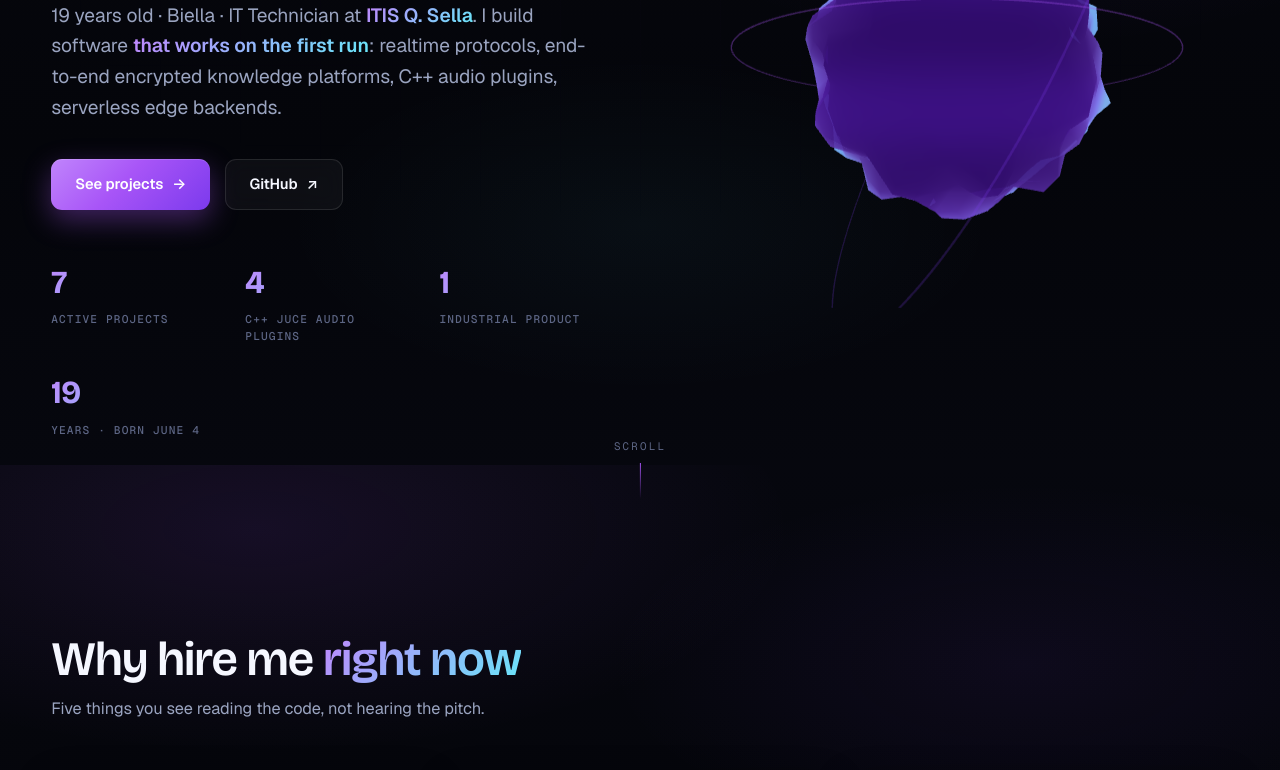
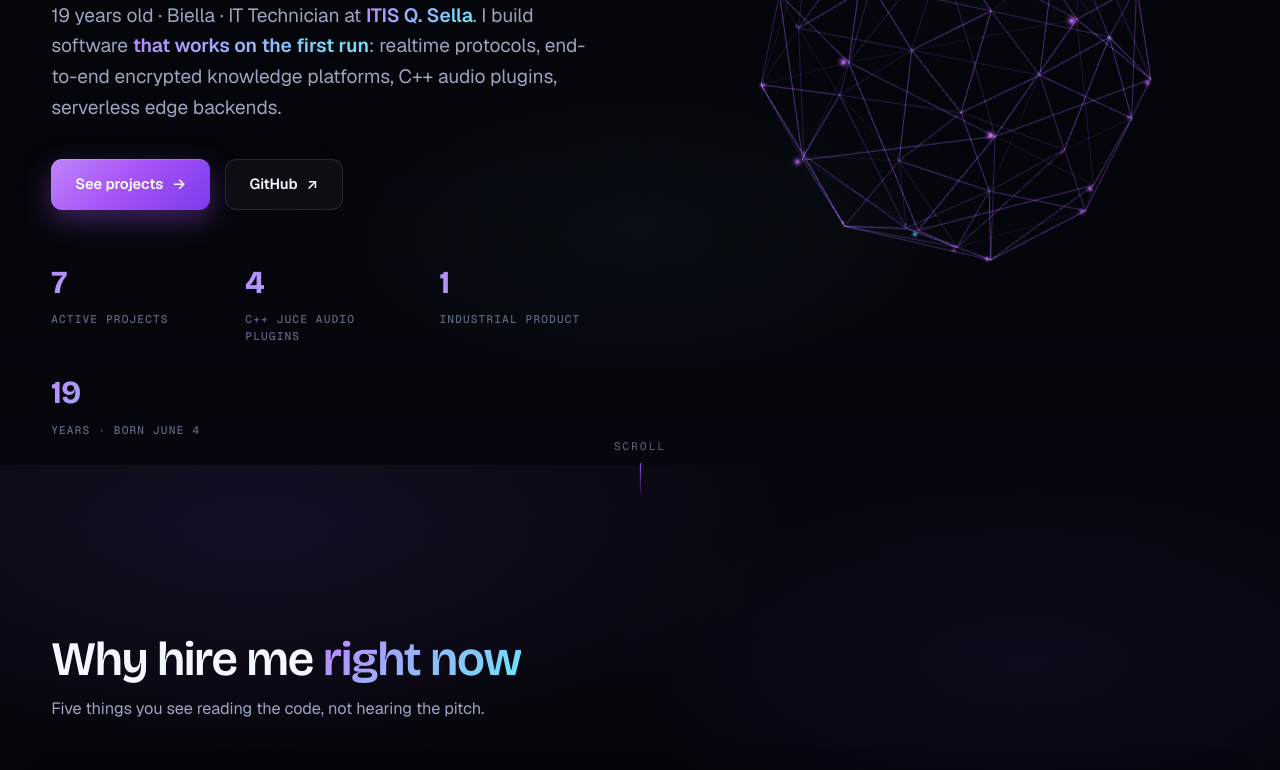
Before and after one commit to 999purple999/portfolio, a plain HTML site: page index.html in a window 1280 px wide. Shown: the part 335-1105 px from the top of the page. Drawn offline with nearby package versions, Linux system fonts and the light colour scheme; animation ran at ten frames a second.

Commit message:
symbolic mesh network hero + AI orchestration skill (Why 06 + stack col) + i18n EN/IT/ZH

```diff
--- a/hero.js
+++ b/hero.js
@@ -1,84 +1,78 @@
-// Hero scene: ORB 3D centrale, mesh isosfera con displacement shader noise.
-// Niente più 40k particle additive che saturavano a blob bianco.
-// Stile: oggetto unico, contenuto, espressivo. Apple-product-page energy.
+// Hero: NETWORK MESH 3D simbolico — nodi connessi, edges pulsanti.
+// Simboleggia: mesh P2P (HALCYON), collab CRDT (K-Perception), edge SaaS (K-Quest),
+// modular DSP routing (KLab). Visivamente: "connessioni che lavorano".
 
 import * as THREE from 'https://unpkg.com/three@0.160.0/build/three.module.js';
 
-let renderer, scene, camera, orb, ring1, ring2, raf;
+let renderer, scene, camera, group, nodesMesh, linesMesh, raf;
 const IS_TOUCH = ('ontouchstart' in window) || (navigator.maxTouchPoints > 0);
+const N_NODES = IS_TOUCH ? 22 : 38;
+const RADIUS = 1.6;
+const LINK_DIST = 1.55; // soglia distanza per disegnare edge
 
-const vert = /* glsl */ `
+const nodeVert = /* glsl */ `
   uniform float uTime;
-  varying vec3 vNormal;
-  varying vec3 vPos;
-
-  // 3D simplex noise (Ashima)
-  vec3 mod289(vec3 x){return x-floor(x*(1.0/289.0))*289.0;}
-  vec4 mod289(vec4 x){return x-floor(x*(1.0/289.0))*289.0;}
-  vec4 permute(vec4 x){return mod289(((x*34.0)+1.0)*x);}
-  vec4 taylorInvSqrt(vec4 r){return 1.79284291400159-0.85373472095314*r;}
-  float snoise(vec3 v){
-    const vec2 C=vec2(1.0/6.0,1.0/3.0); const vec4 D=vec4(0.0,0.5,1.0,2.0);
-    vec3 i=floor(v+dot(v,C.yyy)); vec3 x0=v-i+dot(i,C.xxx);
-    vec3 g=step(x0.yzx,x0.xyz); vec3 l=1.0-g; vec3 i1=min(g.xyz,l.zxy); vec3 i2=max(g.xyz,l.zxy);
-    vec3 x1=x0-i1+C.xxx; vec3 x2=x0-i2+C.yyy; vec3 x3=x0-D.yyy;
-    i=mod289(i);
-    vec4 p=permute(permute(permute(i.z+vec4(0.0,i1.z,i2.z,1.0))+i.y+vec4(0.0,i1.y,i2.y,1.0))+i.x+vec4(0.0,i1.x,i2.x,1.0));
-    float n_=0.142857142857; vec3 ns=n_*D.wyz-D.xzx;
-    vec4 j=p-49.0*floor(p*ns.z*ns.z); vec4 x_=floor(j*ns.z); vec4 y_=floor(j-7.0*x_);
-    vec4 x=x_*ns.x+ns.yyyy; vec4 y=y_*ns.x+ns.yyyy; vec4 h=1.0-abs(x)-abs(y);
-    vec4 b0=vec4(x.xy,y.xy); vec4 b1=vec4(x.zw,y.zw);
-    vec4 s0=floor(b0)*2.0+1.0; vec4 s1=floor(b1)*2.0+1.0; vec4 sh=-step(h,vec4(0.0));
-    vec4 a0=b0.xzyw+s0.xzyw*sh.xxyy; vec4 a1=b1.xzyw+s1.xzyw*sh.zzww;
-    vec3 p0=vec3(a0.xy,h.x); vec3 p1=vec3(a0.zw,h.y); vec3 p2=vec3(a1.xy,h.z); vec3 p3=vec3(a1.zw,h.w);
-    vec4 norm=taylorInvSqrt(vec4(dot(p0,p0),dot(p1,p1),dot(p2,p2),dot(p3,p3)));
-    p0*=norm.x; p1*=norm.y; p2*=norm.z; p3*=norm.w;
-    vec4 m=max(0.6-vec4(dot(x0,x0),dot(x1,x1),dot(x2,x2),dot(x3,x3)),0.0); m=m*m;
-    return 42.0*dot(m*m,vec4(dot(p0,x0),dot(p1,x1),dot(p2,x2),dot(p3,x3)));
-  }
-
+  attribute float aSeed;
+  varying float vSeed;
+  varying float vGlow;
   void main(){
     vec3 pos = position;
-    float n = snoise(pos * 1.6 + vec3(uTime * 0.25));
-    float n2 = snoise(pos * 3.2 + vec3(uTime * 0.15));
-    pos += normal * (n * 0.18 + n2 * 0.06);
-    vNormal = normalize(normalMatrix * normal);
-    vPos = pos;
-    gl_Position = projectionMatrix * modelViewMatrix * vec4(pos, 1.0);
+    // micro float per dare vita
+    pos.x += sin(uTime * 0.4 + aSeed * 6.28) * 0.025;
+    pos.y += cos(uTime * 0.3 + aSeed * 6.28) * 0.025;
+    pos.z += sin(uTime * 0.5 + aSeed * 3.14) * 0.025;
+    vec4 mv = modelViewMatrix * vec4(pos, 1.0);
+    gl_Position = projectionMatrix * mv;
+    float dist = length(mv.xyz);
+    gl_PointSize = (52.0 / dist) * (1.0 + 0.4 * sin(uTime * 1.6 + aSeed * 9.0));
+    vSeed = aSeed;
+    vGlow = smoothstep(8.0, 2.0, dist);
+  }
+`;
+const nodeFrag = /* glsl */ `
+  precision highp float;
+  uniform float uTime;
+  varying float vSeed;
+  varying float vGlow;
+  void main(){
+    vec2 uv = gl_PointCoord - 0.5;
+    float d = length(uv);
+    if (d > 0.5) discard;
+    float core = pow(1.0 - d * 2.0, 1.8);
+    float halo = pow(1.0 - d * 2.0, 0.6) * 0.22;
+    // colore: purple di base con cyan occasionale (1 nodo su 6)
+    bool accent = fract(vSeed * 7.0) > 0.83;
+    vec3 col = accent ? vec3(0.40, 0.85, 1.0) : vec3(0.78, 0.42, 1.0);
+    vec3 final = col * (core + halo);
+    gl_FragColor = vec4(final, (core + halo) * vGlow);
   }
 `;
 
-const frag = /* glsl */ `
+const lineVert = /* glsl */ `
+  uniform float uTime;
+  attribute float aPair;
+  varying float vAlpha;
+  void main(){
+    vec4 mv = modelViewMatrix * vec4(position, 1.0);
+    gl_Position = projectionMatrix * mv;
+    // pulse animato per edge (data-flow visivo)
+    float pulse = 0.5 + 0.5 * sin(uTime * 1.2 + aPair * 6.28);
+    vAlpha = 0.10 + pulse * 0.35;
+  }
+`;
+const lineFrag = /* glsl */ `
   precision highp float;
-  uniform float uTime;
-  varying vec3 vNormal;
-  varying vec3 vPos;
-
+  varying float vAlpha;
   void main(){
-    // Fresnel rim: luce sul bordo, scuro al centro -> effetto "core energetico"
-    float fres = pow(1.0 - max(dot(vNormal, vec3(0.0, 0.0, 1.0)), 0.0), 2.6);
-    // Gradient interno: purple deep -> cyan rim
-    vec3 inner = vec3(0.20, 0.05, 0.45);  // purple deep
-    vec3 rim   = vec3(0.66, 0.40, 1.0);   // light purple
-    vec3 accent= vec3(0.40, 0.85, 1.0);   // cyan accent sul bordo
-    vec3 col = mix(inner, rim, fres);
-    col = mix(col, accent, fres * fres * 0.7);
-    // brillantino animato
-    float spark = 0.5 + 0.5 * sin(uTime * 1.4 + vPos.y * 6.0);
-    col += vec3(0.05, 0.02, 0.10) * spark;
-    gl_FragColor = vec4(col, 0.92);
+    gl_FragColor = vec4(0.65, 0.40, 1.0, vAlpha);
   }
 `;
 
 export function initHero(canvasEl) {
   if (!canvasEl) return;
   const dpr = Math.min(window.devicePixelRatio || 1, 2);
-  renderer = new THREE.WebGLRenderer({
-    canvas: canvasEl, alpha: true, antialias: true, powerPreference: 'high-performance',
-  });
+  renderer = new THREE.WebGLRenderer({ canvas: canvasEl, alpha: true, antialias: true, powerPreference: 'high-performance' });
   renderer.setPixelRatio(dpr);
-
-  // Canvas relativo al wrapper hero, NON fullscreen
   const sz = canvasEl.getBoundingClientRect();
   renderer.setSize(sz.width, sz.height, false);
   renderer.setClearColor(0x000000, 0);
@@ -87,28 +81,64 @@ export function initHero(canvasEl) {
   camera = new THREE.PerspectiveCamera(45, sz.width / sz.height, 0.1, 100);
   camera.position.set(0, 0, 5);
 
-  const geo = new THREE.IcosahedronGeometry(1.2, IS_TOUCH ? 5 : 7);
-  const mat = new THREE.ShaderMaterial({
-    vertexShader: vert, fragmentShader: frag,
+  group = new THREE.Group();
+  scene.add(group);
+
+  // === NODI: posizionati su superficie sferica (fibonacci sphere per uniformità) ===
+  const positions = new Float32Array(N_NODES * 3);
+  const seeds = new Float32Array(N_NODES);
+  const nodes = []; // copia js per calcolo edges
+  const golden = Math.PI * (3 - Math.sqrt(5));
+  for (let i = 0; i < N_NODES; i++) {
+    const y = 1 - (i / (N_NODES - 1)) * 2;
+    const r = Math.sqrt(1 - y * y);
+    const theta = golden * i;
+    const x = Math.cos(theta) * r;
+    const z = Math.sin(theta) * r;
+    const px = x * RADIUS, py = y * RADIUS, pz = z * RADIUS;
+    positions[i * 3] = px; positions[i * 3 + 1] = py; positions[i * 3 + 2] = pz;
+    seeds[i] = Math.random();
+    nodes.push([px, py, pz]);
+  }
+  const nodeGeo = new THREE.BufferGeometry();
+  nodeGeo.setAttribute('position', new THREE.BufferAttribute(positions, 3));
+  nodeGeo.setAttribute('aSeed', new THREE.BufferAttribute(seeds, 1));
+  const nodeMat = new THREE.ShaderMaterial({
+    vertexShader: nodeVert, fragmentShader: nodeFrag,
     uniforms: { uTime: { value: 0 } },
-    transparent: true,
+    transparent: true, depthWrite: false, blending: THREE.AdditiveBlending,
   });
-  orb = new THREE.Mesh(geo, mat);
-  scene.add(orb);
+  nodesMesh = new THREE.Points(nodeGeo, nodeMat);
+  group.add(nodesMesh);
 
-  // Anelli orbita (wireframe)
-  const ringGeo = new THREE.TorusGeometry(1.8, 0.005, 8, 128);
-  const ringMat = new THREE.MeshBasicMaterial({ color: 0xa855f7, transparent: true, opacity: 0.35 });
-  ring1 = new THREE.Mesh(ringGeo, ringMat);
-  ring1.rotation.x = Math.PI / 2.3;
-  scene.add(ring1);
-  ring2 = new THREE.Mesh(ringGeo.clone(), new THREE.MeshBasicMaterial({ color: 0x7c3aed, transparent: true, opacity: 0.22 }));
-  ring2.rotation.x = Math.PI / 1.6;
-  ring2.rotation.y = Math.PI / 3;
-  ring2.scale.setScalar(1.25);
-  scene.add(ring2);
+  // === EDGES: linee fra coppie di nodi vicini ===
+  const linePositions = [];
+  const linePairs = [];
+  for (let i = 0; i < N_NODES; i++) {
+    for (let j = i + 1; j < N_NODES; j++) {
+      const dx = nodes[i][0] - nodes[j][0];
+      const dy = nodes[i][1] - nodes[j][1];
+      const dz = nodes[i][2] - nodes[j][2];
+      const d = Math.sqrt(dx * dx + dy * dy + dz * dz);
+      if (d < LINK_DIST) {
+        linePositions.push(...nodes[i], ...nodes[j]);
+        const pair = Math.random();
+        linePairs.push(pair, pair);
+      }
+    }
+  }
+  const lineGeo = new THREE.BufferGeometry();
+  lineGeo.setAttribute('position', new THREE.BufferAttribute(new Float32Array(linePositions), 3));
+  lineGeo.setAttribute('aPair', new THREE.BufferAttribute(new Float32Array(linePairs), 1));
+  const lineMat = new THREE.ShaderMaterial({
+    vertexShader: lineVert, fragmentShader: lineFrag,
+    uniforms: { uTime: { value: 0 } },
+    transparent: true, depthWrite: false, blending: THREE.AdditiveBlending,
+  });
+  linesMesh = new THREE.LineSegments(lineGeo, lineMat);
+  group.add(linesMesh);
 
-  // Mouse parallax leggero
+  // === Mouse parallax ===
   let mx = 0, my = 0;
   canvasEl.parentElement?.addEventListener('mousemove', (e) => {
     const r = canvasEl.parentElement.getBoundingClientRect();
@@ -120,18 +150,15 @@ export function initHero(canvasEl) {
   function animate() {
     raf = requestAnimationFrame(animate);
     const t = clock.getElapsedTime();
-    mat.uniforms.uTime.value = t;
-    if (orb) {
-      orb.rotation.y = t * 0.18 + mx * 0.6;
-      orb.rotation.x = -my * 0.4;
-    }
-    if (ring1) ring1.rotation.z = t * 0.25;
-    if (ring2) ring2.rotation.z = -t * 0.18;
+    nodeMat.uniforms.uTime.value = t;
+    lineMat.uniforms.uTime.value = t;
+    // rotazione organica + parallax
+    group.rotation.y = t * 0.16 + mx * 0.5;
+    group.rotation.x = Math.sin(t * 0.08) * 0.15 + (-my * 0.35);
     renderer.render(scene, camera);
   }
   animate();
 
-  // Resize via ResizeObserver (legato al wrapper)
   const ro = new ResizeObserver(() => {
     const s = canvasEl.getBoundingClientRect();
     if (s.width === 0) return;
--- a/i18n.js
+++ b/i18n.js
@@ -40,6 +40,8 @@ const TR = {
     'why.05_p': 'While most write todo-apps, I have 4 C++20 JUCE audio plugins, an open-source realtime platform, an edge SaaS with real payments and a closed industrial product.',
     'why.05_p_b': 'Graduating ITIS Q. Sella',
     'why.05_p_c': ' June 2026.',
+    'why.06_h': 'I orchestrate AI like a multiplier, not a crutch.',
+    'why.06_p': 'I build RAG pipelines, decompose tasks across agent sessions, validate every output, persist context across weeks. The result: production-grade systems shipped in days instead of months. The skill 2026 hiring managers fight over.',
     'projects.title': 'The work that speaks',
     'projects.sub': 'Seven real projects. Code consultable where possible. Otherwise, explicit motivation.',
     'projects.kp_rank': '#01 · flagship',
@@ -92,6 +94,7 @@ const TR = {
     'stack.backend': 'Backend & data',
     'stack.audio': 'Audio DSP',
     'stack.practice': 'Practices',
+    'stack.ai_orch': 'AI orchestration',
     'about.title': 'Who\'s behind',
     'about.p1_a': 'I\'m',
     'about.p1_b': 'Francesco',
@@ -170,6 +173,8 @@ const TR = {
     'why.05_p': 'Mentre la maggior parte fa todo-app, io ho 4 plugin audio C++20 con JUCE, una piattaforma realtime open-source, un SaaS edge con pagamenti reali e un prodotto industriale chiuso.',
     'why.05_p_b': 'Diplomando ITIS Q. Sella',
     'why.05_p_c': ' giugno 2026.',
+    'why.06_h': 'Orchestro AI come moltiplicatore, non come stampella.',
+    'why.06_p': 'Costruisco pipeline RAG, decompongo task tra sessioni di agenti, valido ogni output, mantengo il contesto per settimane. Risultato: sistemi production-grade spediti in giorni invece di mesi. La skill che gli hiring manager del 2026 si contendono.',
     'projects.title': 'I lavori che parlano',
     'projects.sub': 'Sette progetti reali. Codice consultabile dove possibile. Per il resto, motivazione esplicita.',
     'projects.kp_rank': '#01 · flagship',
@@ -222,6 +227,7 @@ const TR = {
     'stack.backend': 'Backend & data',
     'stack.audio': 'Audio DSP',
     'stack.practice': 'Pratiche',
+    'stack.ai_orch': 'Orchestrazione AI',
     'about.title': 'Chi c\'è dietro',
     'about.p1_a': 'Sono',
     'about.p1_b': 'Francesco',
@@ -300,6 +306,8 @@ const TR = {
     'why.05_p': '当大多数人写 todo 应用时,我有 4 个 C++20 JUCE 音频插件、一个开源实时平台、一个有真实付款的边缘 SaaS,以及一个封闭的工业产品。',
     'why.05_p_b': 'ITIS Q. Sella 即将毕业',
     'why.05_p_c': ',2026 年 6 月。',
+    'why.06_h': '我把 AI 当作倍增器,而不是拐杖。',
+    'why.06_p': '我构建 RAG 管道,跨代理会话分解任务,验证每个输出,跨周持久化上下文。结果:生产级系统几天内交付,而不是几个月。2026 年招聘经理争抢的技能。',
     'projects.title': '说话的工作',
     'projects.sub': '七个真实项目。可以查阅代码的地方就查阅。其他情况下,有明确动机。',
     'projects.kp_rank': '#01 · 旗舰',
@@ -352,6 +360,7 @@ const TR = {
     'stack.backend': '后端与数据',
     'stack.audio': '音频 DSP',
     'stack.practice': '实践',
+    'stack.ai_orch': 'AI 编排',
     'about.title': '幕后是谁',
     'about.p1_a': '我是',
     'about.p1_b': 'Francesco',
```
Also changed, not shown: index.html (+15 -0 lines).
